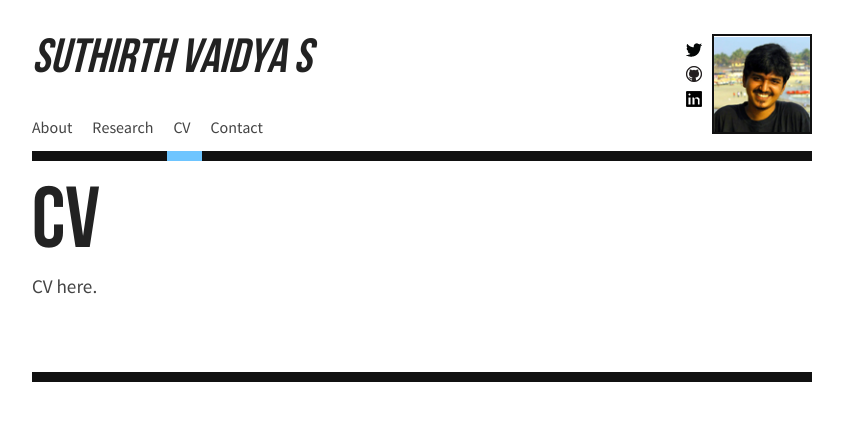
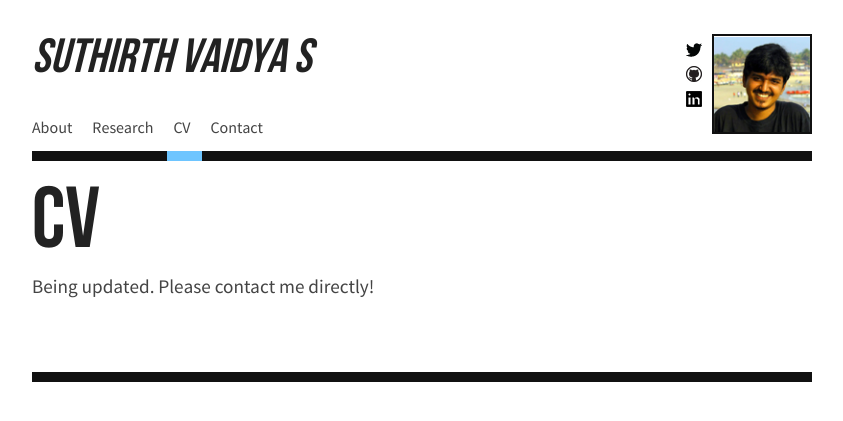
Before and after one commit to suthirth/suthirth.github.io, a Jekyll site: the page built from cv/index.html, in a window 1280 px wide. Shown: the top 421 px of the page, without its empty margins (218-1061 px from the left). Built offline with Jekyll 4.4.1, drawn with Linux system fonts in a browser that asks for light colours.

Commit message:
Update index.html

```diff
--- a/cv/index.html
+++ b/cv/index.html
@@ -4,7 +4,7 @@ nav: cv
 layout: default
 ---
 <p>
-  CV here.
+  Being updated. Please contact me directly!
 </p>
 
 <br />
```
